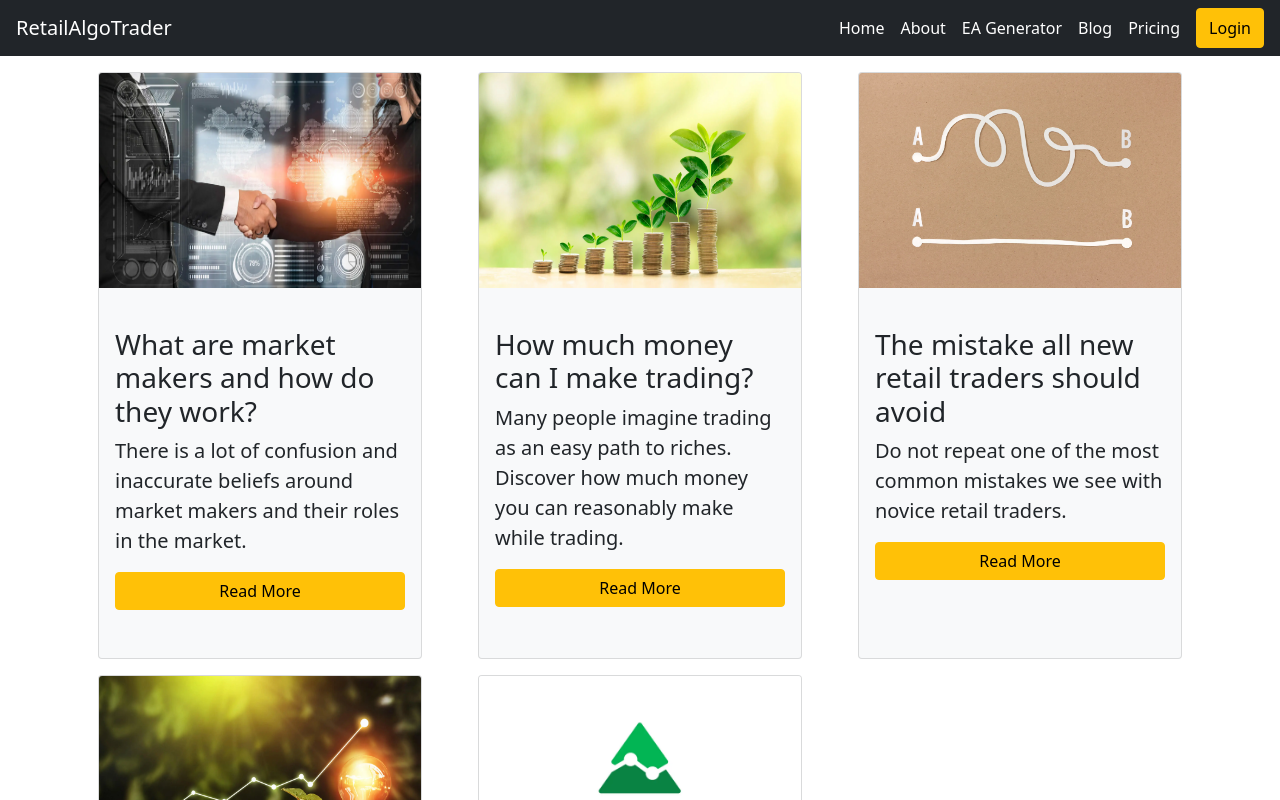
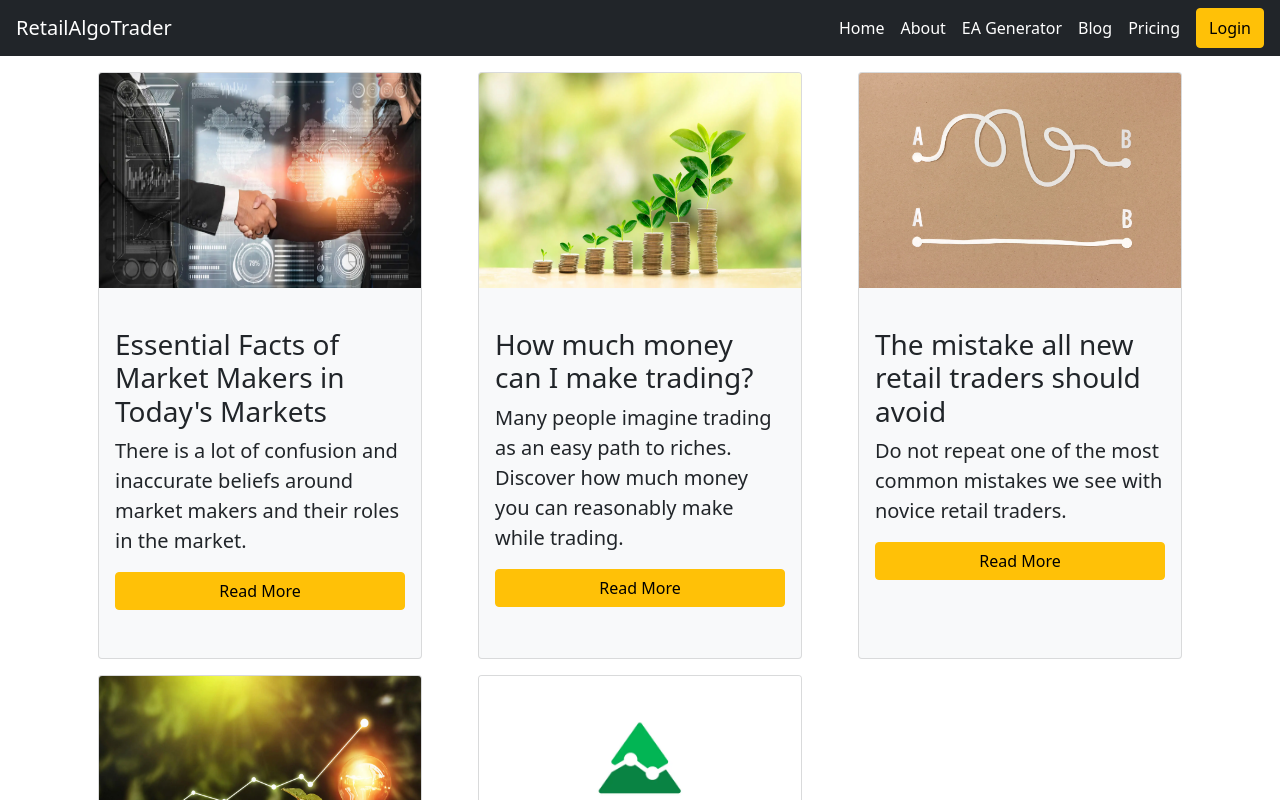
Before and after one commit to alveraboquet/RetailAlgoTrader, a Next.js app: page /blog in a window 1280 px wide. Shown: the top 800 px of the page. Built offline with nearby package versions, Linux system fonts and the light colour scheme.

Commit message:
Change market maker article title

```diff
--- a/components/blog/blogContent.tsx
+++ b/components/blog/blogContent.tsx
@@ -10,7 +10,7 @@ const BlogContent = () => {
             imageHeight={1000}
             imageWidth={1500}
             imageAlt=""
-            cardTitle="What are market makers and how do they work?"
+            cardTitle="Essential Facts of Market Makers in Today's Markets"
             cardText="There is a lot of confusion and inaccurate beliefs around market makers
         and their roles in the market."
             postPath="/posts/whatAreMarketMakersAndHowDoTheyWork"
```
